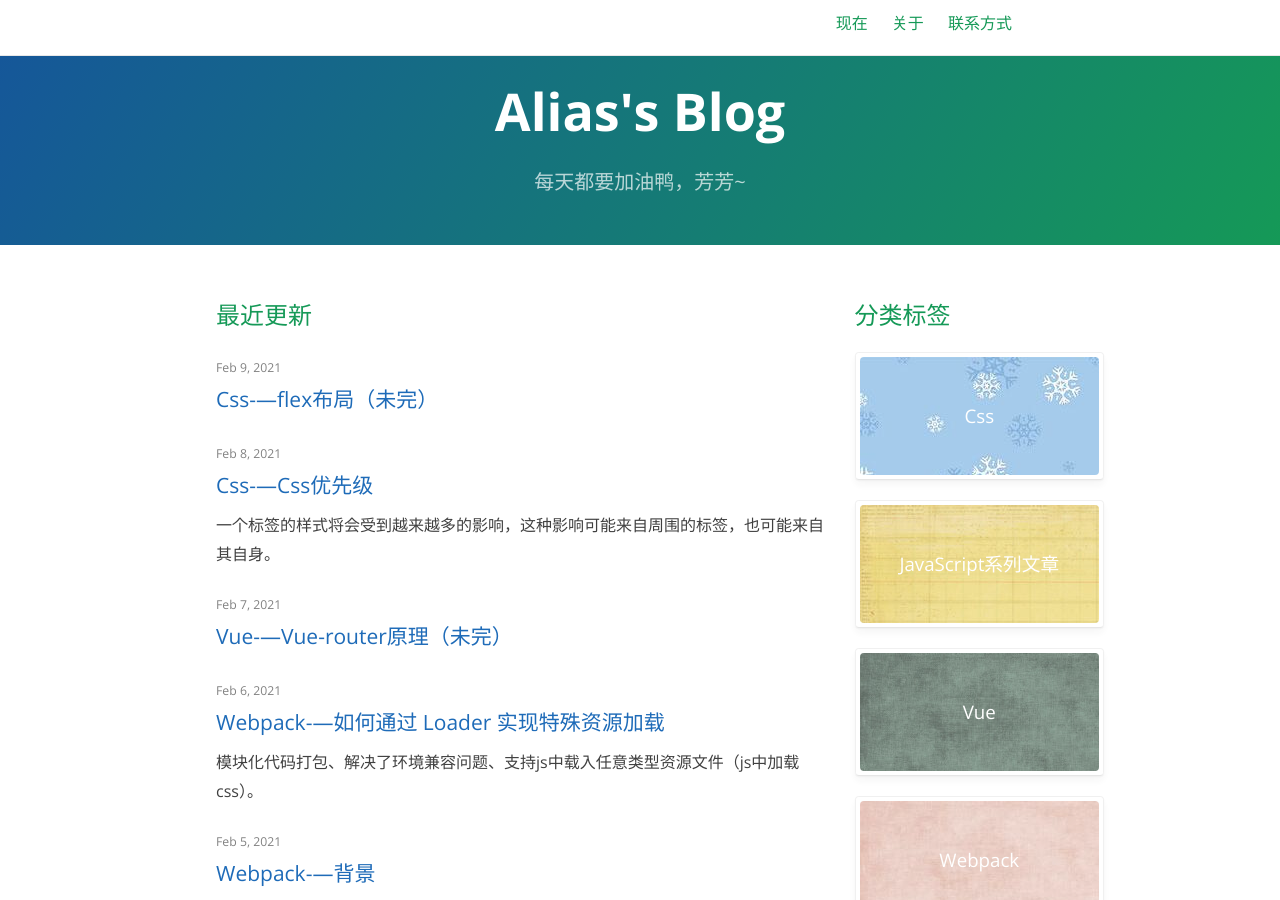
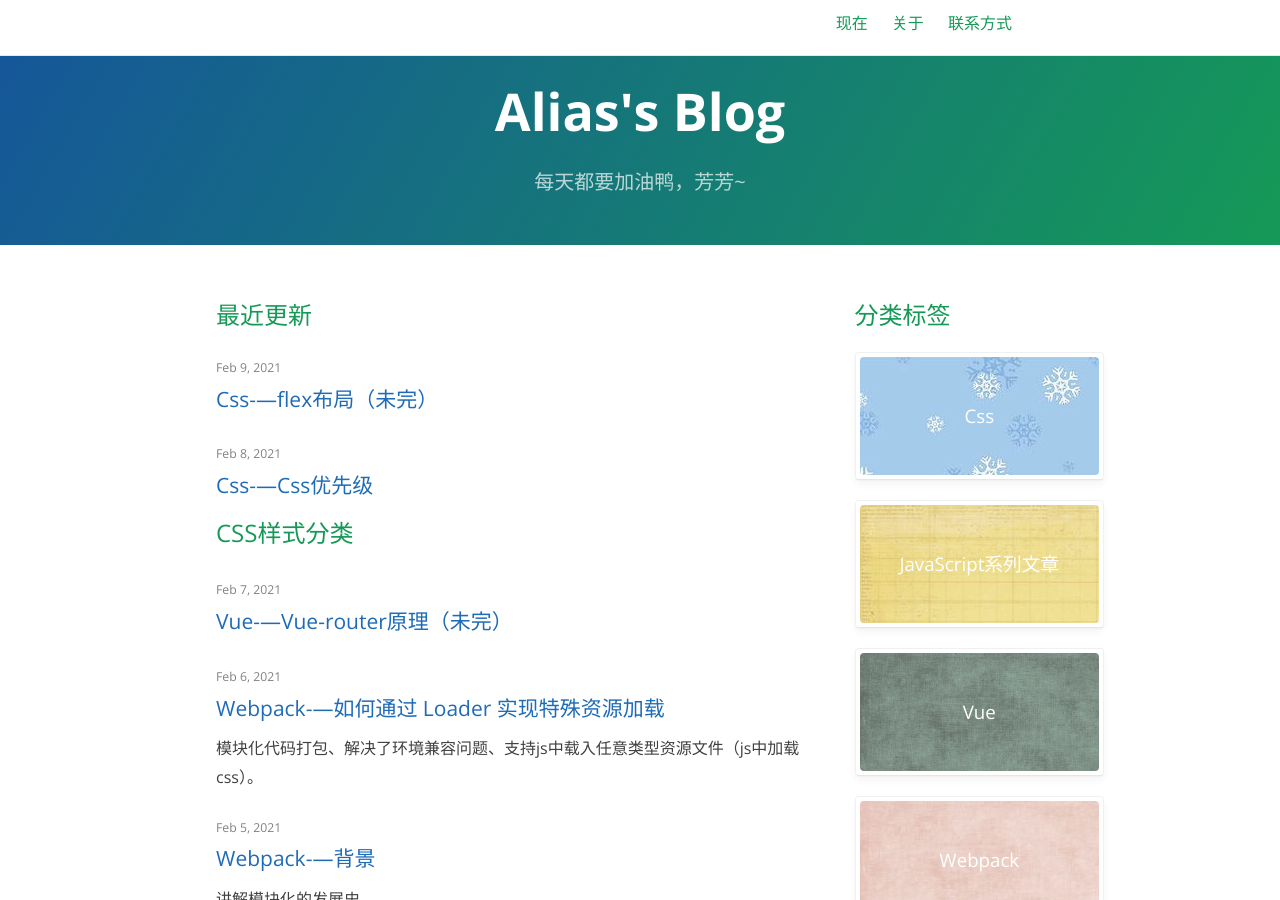
Before and after one commit to higwendolyn/Alias, a Jekyll site: the page built from index.html, in a window 1280 px wide and 900 px high. Built offline with Jekyll 4.4.1, drawn with Linux system fonts in a browser that asks for light colours; the list of posts is cut into pages by our own code; some of the changed lines change nothing that is shown.

Commit message:
css优先级

````diff
--- a/_posts/2021-02-08-css_priority.md
+++ b/_posts/2021-02-08-css_priority.md
@@ -4,8 +4,45 @@
 category: 'Css'
 ---
 
+## CSS样式分类
+
 一个标签的样式将会受到越来越多的影响，这种影响可能来自周围的标签，也可能来自其自身。
 
+### 外部样式
+
+外部样式与HTML代码分离，单独存放在.css文件中。使用时通过link标签将此文件引入到页面中
+
+引入的格式为：
+
+```html
+<link type="text/css" rel="stylesheet" href=".css文件的地址"/>
+```
+
+### 内部样式
+
+内部样式使用<style>标签将CSS代码包裹起来，并放入<head>标签中(一般存放在head中，也可存放于别处，如body中)
+
+引入的格式为：
+
+```html
+<style type="text/css"> span{color: red;} </style>
+```
+
+### 内联样式
+
+内联样式定义在dom元素的style属性中
+
+引入的格式为：
+
+```html
+<div style="background-color: red;"> hello </div>
+```
+
+以上三种样式类型的优先级为：
+
+<font style="color: red;">内联样式  >  内部样式  >  外部样式</font>
+
+但这个<span style="color: red;">优先级并不是绝对的</span>，因为还存在着选择器的优先级以及!important一说。
 ## CSS的继承性
 
 CSS 的继承特性指的是应用在一个标签上的那些 CSS 属性被传到其子标签上。
@@ -20,7 +57,7 @@
 
 ### CSS 优先规则1：
 
-最近的祖先样式比其他祖先样式优先级高。
+<font style="color: #ec7907;">最近的祖先样式比其他祖先样式优先级高。</font>
 
 > 如果我们把一个标签从祖先那里继承来的而自身没有的属性叫做"祖先样式"，那么"直接样式"就是一个标签直接拥有的属性。
 
@@ -35,7 +72,7 @@
 
 ### CSS 优先规则2：
 
-"直接样式"比"祖先样式"优先级高。
+<font style="color: #ec7907;">"直接样式"比"祖先样式"优先级高。</font>
 
 ## 选择器的优先级
 
@@ -53,4 +90,114 @@
 
 ### CSS 优先规则3：
 
-优先级关系：内联样式 > ID 选择器 > 类选择器 = 属性选择器 = 伪类选择器 > 标签选择器 = 伪元素选择器
+<font style="color: #ec7907;">优先级关系：内联样式 > ID 选择器 > 类选择器 = 属性选择器 = 伪类选择器 > 标签选择器 = 伪元素选择器</font>
+
+```html
+// HTML
+<div class="content-class" id="content-id" style="color: black"></div>
+
+// CSS
+#content-id {
+    color: red;
+}
+.content-class {
+    color: blue;
+}
+div {
+    color: grey;
+}
+```
+
+最终的 color 为 black，因为内联样式比其他选择器的优先级高。
+
+## CSS 组合选择符
+
+CSS3 中包含了四种组合方式:
+
+* 后代选择器(以空格 ``` ``` 分隔)
+> 用于选取某元素的后代元素
+* 子元素选择器(以大于 ```>``` 号分隔）
+> 选择作为某元素子元素的元素
+* 相邻兄弟选择器（以加号 ```+``` 分隔）
+> 选择紧接在另一元素后的元素，且二者有相同父元素
+* 后续兄弟选择器（以波浪号 ```～``` 分隔）
+> 选取指定元素之后的所有相邻兄弟元素
+
+当一个标签同时被多个选择符选中，我们便需要确定这些选择符的优先级。
+
+### CSS 优先规则4：
+
+<font style="color: #ec7907;">计算选择符中 ID 选择器的个数（a），计算选择符中类选择器、属性选择器以及伪类选择器的个数之和（b），计算选择符中标签选择器和伪元素选择器的个数之和（c）。按 a、b、c 的顺序依次比较大小，大的则优先级高，相等则比较下一个。若最后两个的选择符中 a、b、c 都相等，则按照"就近原则"来判断。</font>
+
+```html
+// HTML
+<div id="con-id">
+    <span class="con-span"></span>
+</div>
+
+// CSS
+#con-id span {
+    color: red;
+}
+div .con-span {
+    color: blue;
+}
+```
+
+由规则 4 可见，<span> 的 color 为 red。
+
+<font style="color: blue;">如果外部样式表和内部样式表中的样式发生冲突会出现什么情况呢？</font>
+
+这与样式表在 HTML 文件中所处的位置有关。样式被应用的位置越在下面则优先级越高，其实这仍然可以用规则 4 来解释。
+
+```html
+// HTML
+<link rel="stylesheet" type="text/css" href="style-link.css">
+<style type="text/css">
+@import url(style-import.css);
+div {
+    background: blue;
+}
+</style>
+
+<div></div>
+
+// style-link.css
+div {
+    background: lime;
+}
+
+// style-import.css
+div {
+    background: grey;
+}
+```
+
+从顺序上看，内部样式在最下面，被最晚引用，所以 <div> 的背景色为 blue。
+
+上面代码中，@import 语句必须出现在内部样式之前，否则文件引入无效。当然不推荐使用 @import 的方式引用外部样式文件
+
+### CSS 优先规则5：
+
+<font style="color: #ec7907;">属性后插有 !important 的属性拥有最高优先级。若同时插有 !important，则再利用规则 3、4 判断优先级。</font>
+
+```html
+// HTML
+<div class="father">
+    <p class="son"></p>
+</div>
+
+// CSS
+p {
+    background: red !important;
+}
+.father .son {
+    background: blue;
+}
+```
+
+虽然 .father .son 拥有更高的权值，但选择器 p 中的 background 属性被插入了 !important， 所以 <p> 的 background 为 red。
+
+## 错误的说法
+
+在学习过程中，你可能发现给选择器加权值的说法，即 ID 选择器权值为 100，类选择器权值为 10，标签选择器权值为 1，当一个选择器由多个 ID 选择器、类选择器或标签选择器组成时，则将所有权值相加，然后再比较权值。这种说法其实是有问题的。比如一个由 11 个类选择器组成的选择器和一个由 1 个 ID 选择器组成的选择器指向同一个标签，按理说 110 > 100，应该应用前者的样式，然而事实是应用后者的样式。错误的原因是：**权重的进制是并不是十进制，CSS 权重进制在 IE6 为 256，后来扩大到了 65536，现代浏览器则采用更大的数量**。还是拿刚刚的例子说明。11 个类选择器组成的选择器的总权值为 110，但因为 11 个均为类选择器，所以其实总权值最多不能超过 100， 你可以理解为 99.99，所以最终应用后者样式。
````
